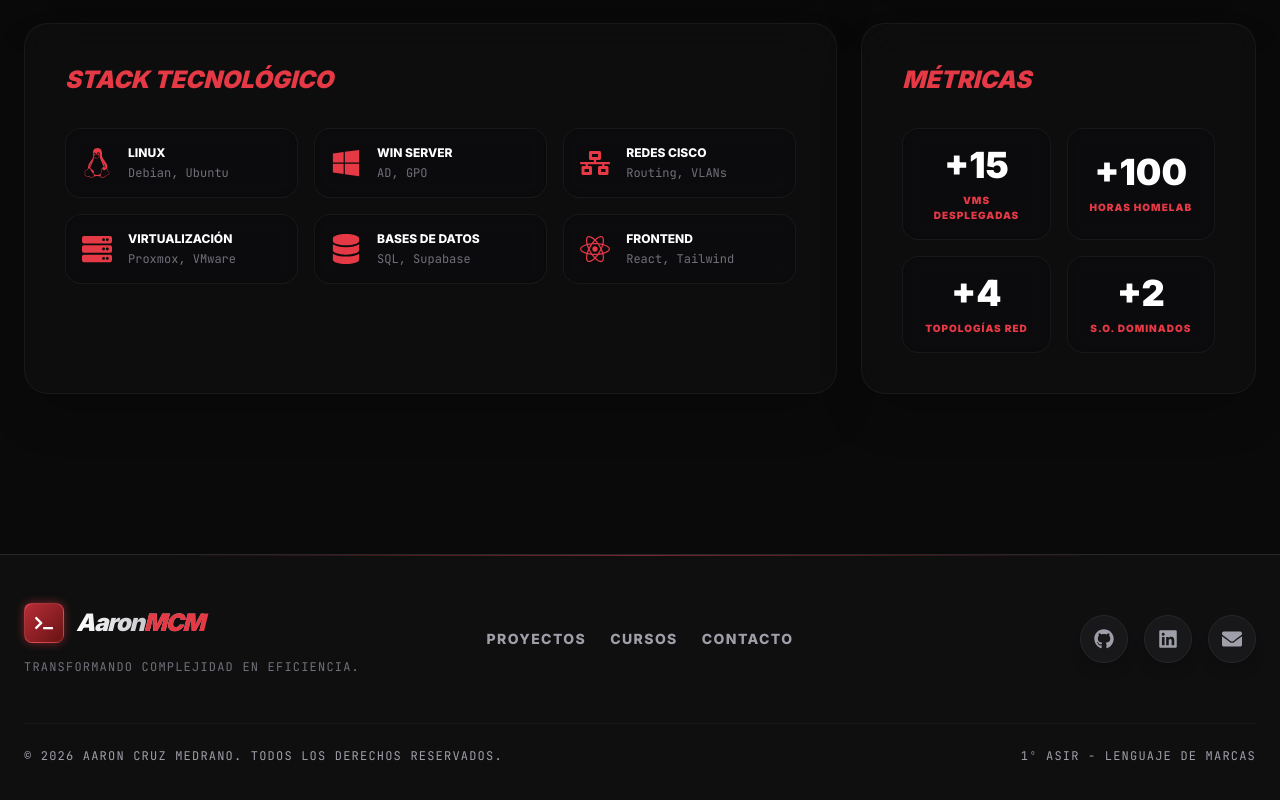
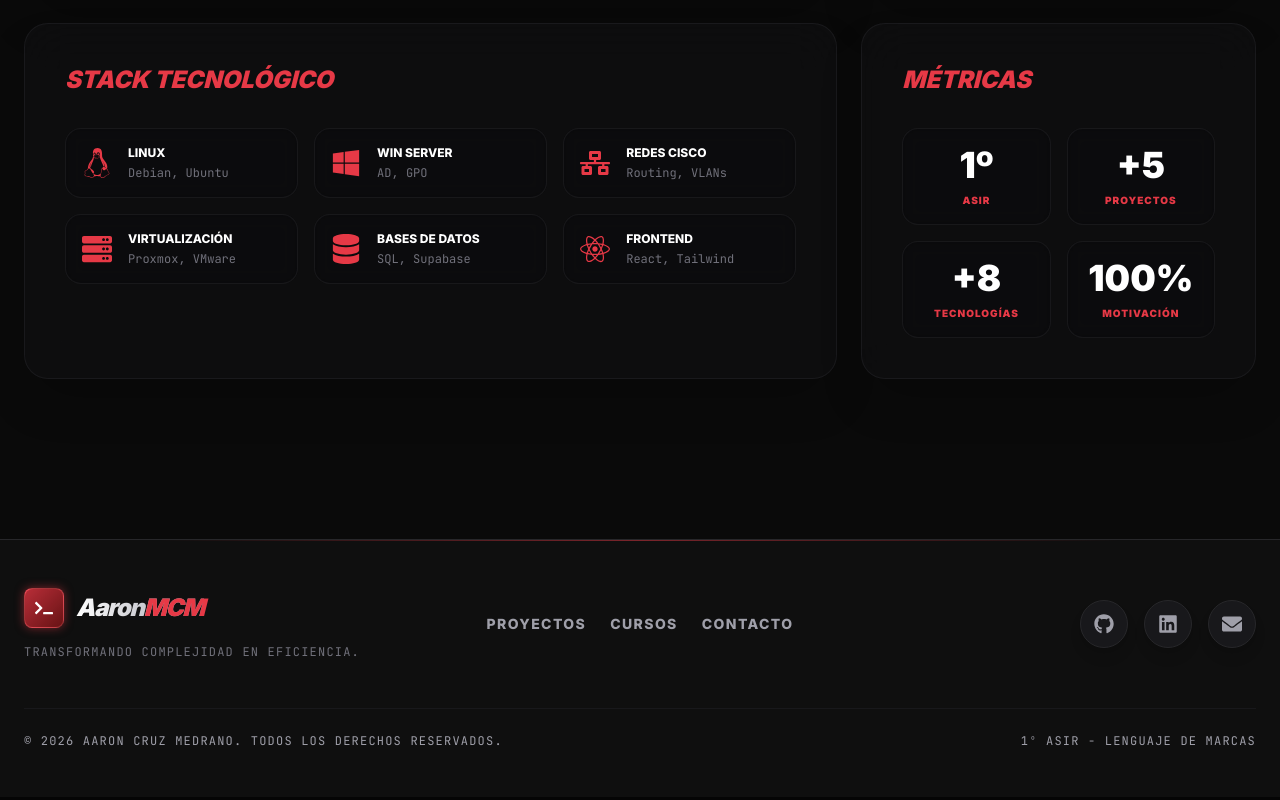
Before and after one commit to AaronCM2705/Portfolio-Supabase, a React (Vite) app: page /sobre-mi in a window 1280 px wide. Shown: the part 823-1623 px from the top of the page. Built offline with nearby package versions, Linux system fonts and the light colour scheme; no server answers.

Commit message:
Content: Sincronizar métricas con datos reales del estudiante

```diff
--- a/src/pages/SobreMi.tsx
+++ b/src/pages/SobreMi.tsx
@@ -85,10 +85,10 @@ const SobreMi = () => {
 
             <div className="grid grid-cols-2 gap-4 w-full relative z-10 grow">
               {[
-                { val: "+15", label: "VMs Desplegadas" },
-                { val: "+100", label: "Horas Homelab" },
-                { val: "+4", label: "Topologías Red" },
-                { val: "+2", label: "S.O. Dominados" }
+                { val: "1º", label: "ASIR" },
+                { val: "+5", label: "Proyectos" },
+                { val: "+8", label: "Tecnologías" },
+                { val: "100%", label: "Motivación" }
               ].map((stat, idx) => (
                 <div key={idx} className="bg-zinc-950/50 backdrop-blur-sm border border-zinc-800/50 p-4 rounded-2xl text-center flex flex-col justify-center items-center group-hover:border-zinc-700 transition-all">
                   <span className="text-4xl font-black text-white mb-2">{stat.val}</span>
```
